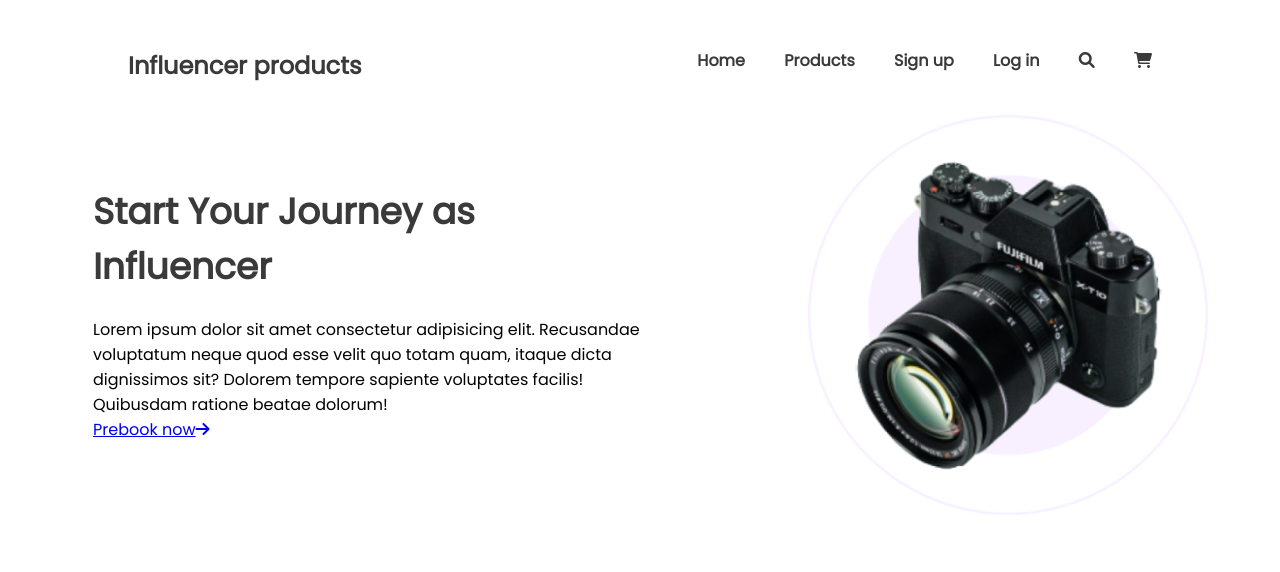
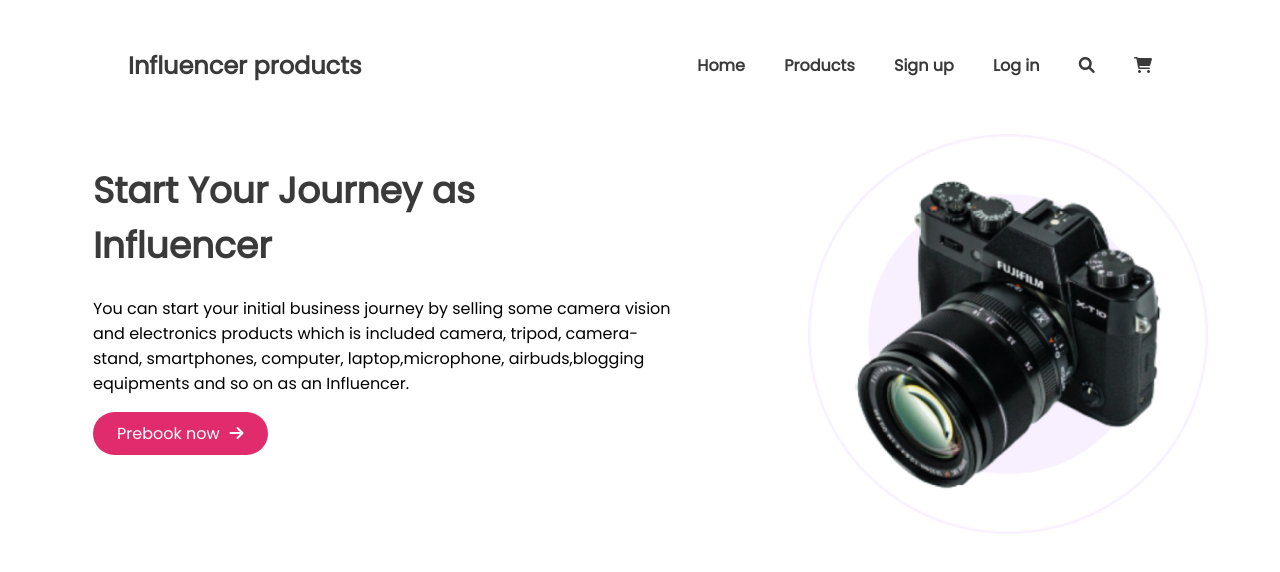
Before and after one commit to Md-RonyAhmed/influencer-ecomerce-site, a plain HTML site: page index.html in a window 1280 px wide. Drawn offline with Linux system fonts and the light colour scheme.

Commit message:
Second part complete

```diff
--- a/index.html
+++ b/index.html
@@ -54,10 +54,10 @@
             <h1>Influencer</h1>
           </div>
           <p>
-            Lorem ipsum dolor sit amet consectetur adipisicing elit. Recusandae
-            voluptatum neque quod esse velit quo totam quam, itaque dicta
-            dignissimos sit? Dolorem tempore sapiente voluptates facilis!
-            Quibusdam ratione beatae dolorum!
+            You can start your initial business journey by selling some camera
+            vision and electronics products which is included camera, tripod,
+            camera-stand, smartphones, computer, laptop,microphone,
+            airbuds,blogging equipments and so on as an Influencer.
           </p>
 
           <a class="btn" href="#"
--- a/style.css
+++ b/style.css
@@ -28,6 +28,7 @@ font-family: 'Manrope', sans-serif; */
 .navbar-container {
   display: flex;
   justify-content: space-between;
+  align-items: center;
 }
 
 .navbar-container a {
@@ -54,10 +55,11 @@ font-family: 'Manrope', sans-serif; */
     display: flex;
     justify-content: center;
     align-items: center;
+    margin-top: 5%;
 }
 .start-journey-left{
   width: 582px;
-  height: 270px;
+  height: 350px;
 }
 .start-journey-title{
 width: 582px;
@@ -65,6 +67,25 @@ height: 133px;
 font-weight: bolder;
 font-size: 1.5em;
 color: #3A3A3A;
+margin-bottom: 0;
+}
+
+.start-journey-left p{
+  margin-bottom: 25px;
+}
+
+.btn{
+width: 196px;
+height: 44px;
+background: #E02C6D;
+border-radius: 41px;
+color: white;
+text-decoration: none;
+padding: 10px 24px;
+margin-left: 0;
+}
+.fa-arrow-right{
+  margin-left: 10px;
 }
 .camera-pic-container{
   width: 50%;
```
